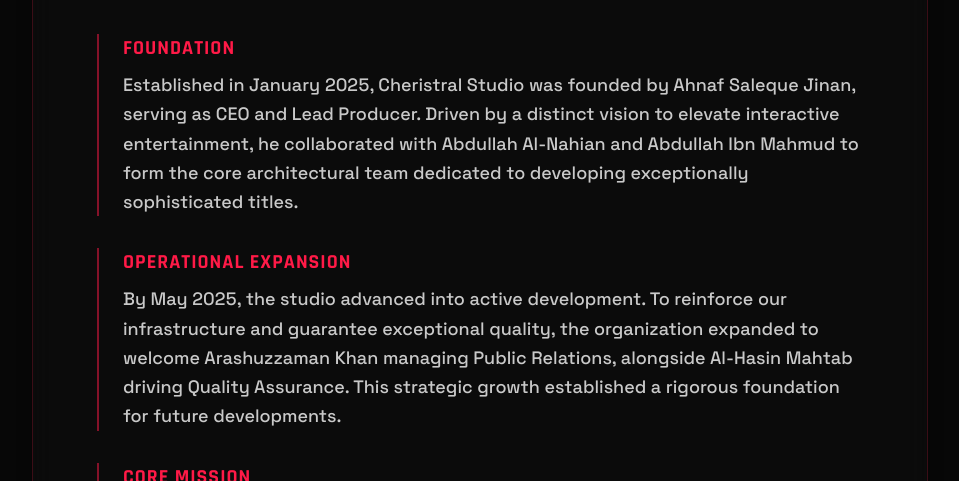
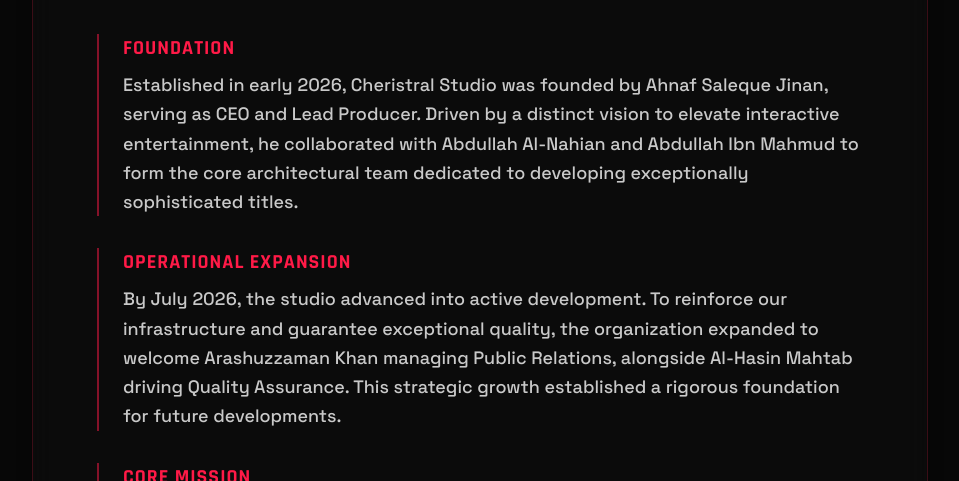
Before and after one commit to Jinanplayz/cheristral, a React (Vite) app: page /about in a window 1280 px wide. Shown: the part 1096-1577 px from the top of the page, without its empty margins (160-1119 px from the left). Built offline with nearby package versions, Linux system fonts and the light colour scheme.

Commit message:
small update to palceholder info

```diff
--- a/src/pages/AboutPage.jsx
+++ b/src/pages/AboutPage.jsx
@@ -83,7 +83,7 @@ const AboutPage = () => {
                     <m.div variants={itemVariants} className="relative pl-6 border-l-2 border-primary/50">
                       <h3 className="text-xl font-bold text-primary uppercase tracking-wider mb-2">Foundation</h3>
                       <p>
-                        Established in January 2025, Cheristral Studio was founded by Ahnaf Saleque Jinan, serving as CEO and Lead Producer. Driven by a distinct vision to elevate interactive entertainment, he collaborated with Abdullah Al-Nahian and Abdullah Ibn Mahmud to form the core architectural team dedicated to developing exceptionally sophisticated titles.
+                        Established in early 2026, Cheristral Studio was founded by Ahnaf Saleque Jinan, serving as CEO and Lead Producer. Driven by a distinct vision to elevate interactive entertainment, he collaborated with Abdullah Al-Nahian and Abdullah Ibn Mahmud to form the core architectural team dedicated to developing exceptionally sophisticated titles.
                       </p>
                     </m.div>
 
@@ -91,7 +91,7 @@ const AboutPage = () => {
                     <m.div variants={itemVariants} className="relative pl-6 border-l-2 border-primary/50">
                       <h3 className="text-xl font-bold text-primary uppercase tracking-wider mb-2">Operational Expansion</h3>
                       <p>
-                        By May 2025, the studio advanced into active development. To reinforce our infrastructure and guarantee exceptional quality, the organization expanded to welcome Arashuzzaman Khan managing Public Relations, alongside Al-Hasin Mahtab driving Quality Assurance. This strategic growth established a rigorous foundation for future developments.
+                        By July 2026, the studio advanced into active development. To reinforce our infrastructure and guarantee exceptional quality, the organization expanded to welcome Arashuzzaman Khan managing Public Relations, alongside Al-Hasin Mahtab driving Quality Assurance. This strategic growth established a rigorous foundation for future developments.
                       </p>
                     </m.div>
 
```
